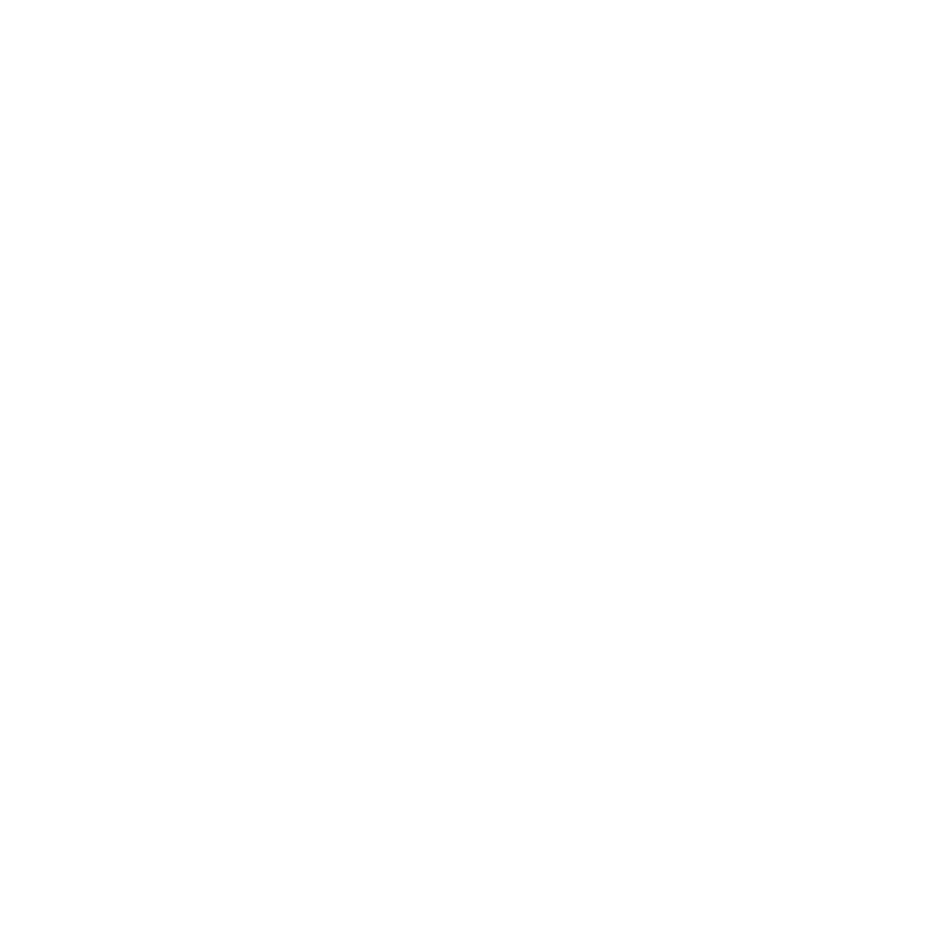
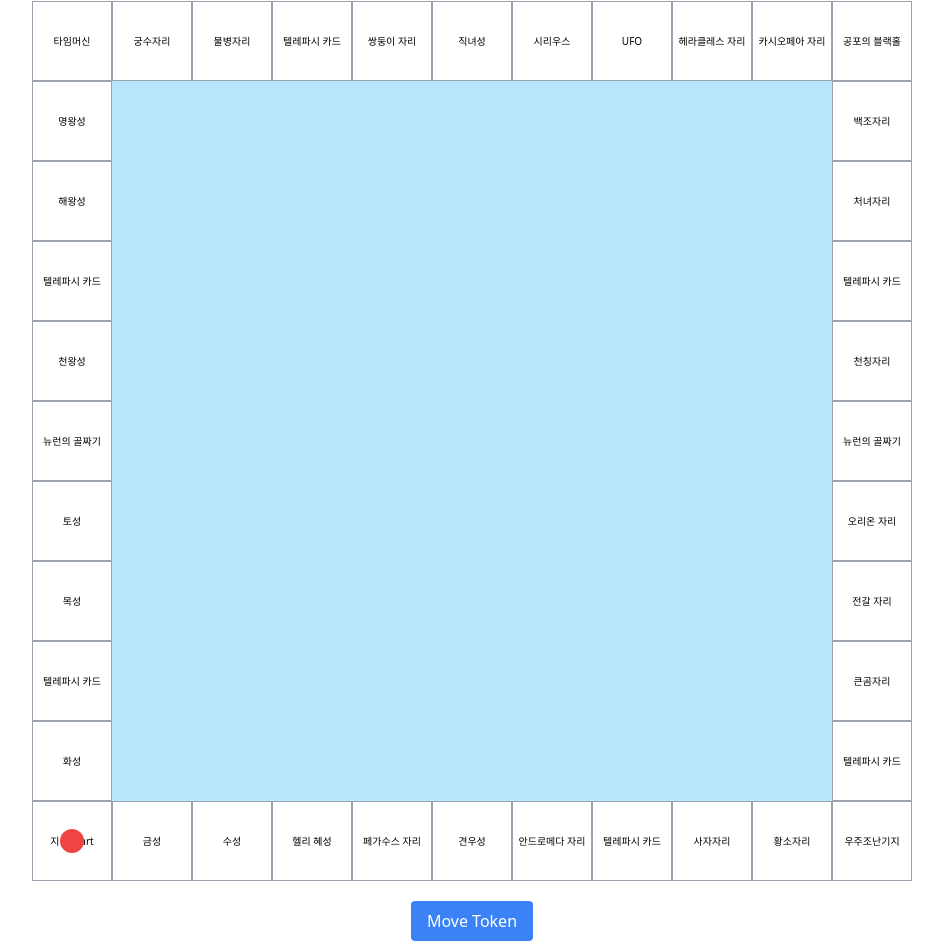
Before and after one commit to KIM9909/GamePlanet, a React (Vite) app in the folder meeple_front/: page /game/burumabul in a window 1280 px wide. Shown: the part 115-1056 px from the top of the page, without its empty margins (168-1111 px from the left). Before the commit the page ends 800 px from the top, so only its background shows below. Built offline with nearby package versions, Linux system fonts and the light colour scheme.

Commit message:
✨ Feat(burumabul): 부루마불 보드판 구현
- 기본 부루마불 보드판 구현
- 지구 (좌측 하단)에서 시작
- 현재는 이동 버튼을 누르면 한 칸씩 이동

```diff
--- /dev/null
+++ b/meeple_front/src/components/burumabul/TravelMap.jsx
@@ -0,0 +1,93 @@
+import { retry } from "@reduxjs/toolkit/query";
+import React, { useEffect, useState } from "react";
+
+const TravelMap = () => {
+  // cities 배열
+  const cities = [
+    "화성", "텔레파시 카드", "목성", "토성", "뉴런의 골짜기", "천왕성", "텔레파시 카드", "해왕성", "명왕성",
+    "타임머신", "궁수자리", "물병자리", "텔레파시 카드", "쌍둥이 자리", "직녀성", "시리우스", "UFO", "헤라클레스 자리", "카시오페아 자리",
+    "공포의 블랙홀", "백조자리", "처녀자리", "텔레파시 카드", "천칭자리", "뉴런의 골짜기", "오리온 자리", "전갈 자리", "큰곰자리",
+    "텔레파시 카드", "우주조난기지", "황소자리", "사자자리", "텔레파시 카드", "안드로메다 자리", "견우성", "페가수스 자리", "헬리 혜성", "수성", "금성", "지구 Start",
+  ];
+
+
+  const size = 11; // 각 변의 칸 수
+  const totalCells = size * 4 - 4; // 전체 칸 개수
+  const cells = Array.from({ length: totalCells }, (_, i) => i); // 칸 번호
+  const [currentPosition, setCurrentPosition] = useState(39); // 현재 말 위치
+  const [isFirstMove, setIsFirstMove] = useState(true)
+
+
+  // 칸 스타일
+  const cellClass =
+    "flex justify-center items-center border border-gray-400 text-xs h-20 w-20 bg-white relative";
+
+  // 보드판 스타일
+  const boardClass = "flex flex-col";
+
+  // 말 이동 함수
+  const moveToken = () => {
+    setCurrentPosition((prev) => {
+      if (isFirstMove) {
+        setIsFirstMove(false);
+        return 0
+      } else {
+        return (prev + 1) % totalCells;
+      }
+    });
+  };
+
+
+  // 칸별 내용 생성
+  const renderCell = (index) => {
+    const isHighlight = index === currentPosition;
+
+    return (
+      <div key={index} className={cellClass}>
+        {isHighlight && (
+          <div className="absolute w-6 h-6 bg-red-500 rounded-full"></div>
+        )}
+        <span className="text-[10px]">{cities[index]}</span>
+      </div>
+    )
+  };
+
+  const topRow = cells.slice(size-2, size * 2 - 2).map(renderCell);
+  const rightColumn = cells.slice(size * 2 - 2, size * 3 - 4).map(renderCell);
+  const bottomRow = cells.slice(size * 3 - 4, totalCells).reverse().map(renderCell);
+  const leftColumn = cells.slice(0, size-2).reverse().map(renderCell);
+
+  return (
+    <div className="flex flex-col items-center mt-10">
+      <h1 className="text-2xl font-bold mb-5">부루마불 보드</h1>
+      <div className={boardClass}>
+        {/* 상단 줄 */}
+        <div className="flex">{topRow}</div>
+        {/* 중간 부분 */}
+        <div className="flex">
+          {/* 왼쪽 열 */}
+          <div className="flex flex-col">
+            {leftColumn}
+          </div>
+          {/* 중앙 빈 공간 */}
+          <div className="w-[calc(9*5rem)] h-[calc(9*5rem)] bg-sky-200"></div>
+          {/* 오른쪽 열 */}
+          <div className="flex flex-col">
+            {rightColumn}
+          </div>
+        </div>
+        {/* 하단 줄 */}
+        <div className="flex">{bottomRow}</div>
+      </div>
+      {/* 이동 버튼 */}
+      <button
+        onClick={moveToken}
+        className="mt-5 px-4 py-2 bg-blue-500 text-white rounded hover:bg-blue-600"
+      >
+        Move Token
+      </button>
+    </div>
+  );
+};
+
+export default TravelMap;
--- a/meeple_front/src/pages/game/BurumabulPage.jsx
+++ b/meeple_front/src/pages/game/BurumabulPage.jsx
@@ -1,7 +1,12 @@
+import TravelMap from "../../components/burumabul/TravelMap"
+
+
+
 const BurumabulPage = () => {
   return (
     <div>
       BurumablePage
+      <TravelMap />
     </div>
   )
 }
```
Also changed, not shown: meeple_front/src/components/burumabul/Dice.jsx (renamed from meeple_front/src/components/burumabul/burumabul_material/Dice.jsx).
